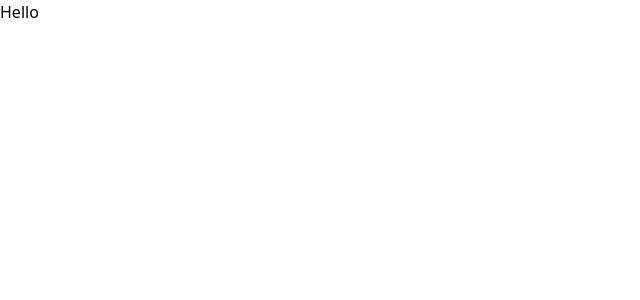
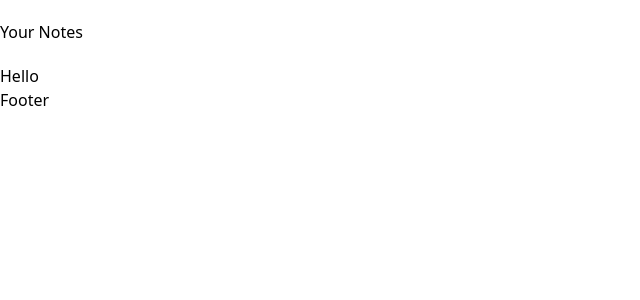
Before and after one commit to shareef99/yourounotes, a Next.js app: page / in a window 1280 px wide. Shown: the top 300 px of the page, without its empty margins (0-640 px from the left). Built offline with nearby package versions, Linux system fonts and the light colour scheme.

Commit message:
Add layout and config tailwind

```diff
--- /dev/null
+++ b/components/Footer.tsx
@@ -0,0 +1,9 @@
+import React from "react";
+
+interface Props {}
+
+const Footer = (props: Props) => {
+    return <div className="">Footer</div>;
+};
+
+export default Footer;
--- /dev/null
+++ b/components/Layout.tsx
@@ -0,0 +1,17 @@
+import React, { FC } from "react";
+import Footer from "./Footer";
+import Navbar from "./Navbar";
+
+interface Props {
+    children: FC;
+}
+
+export const Layout = ({ children }: Props) => {
+    return (
+        <div>
+            <Navbar />
+            {children}
+            <Footer />
+        </div>
+    );
+};
--- /dev/null
+++ b/components/Navbar.tsx
@@ -0,0 +1,152 @@
+import { FC, useEffect, useState } from "react";
+// import { useHistory, Link } from "react-router-dom";
+// import { useAuth } from "../contexts/AuthContext";
+// import IconButton from "@material-ui/core/IconButton";
+// import AccountCircle from "@material-ui/icons/AccountCircle";
+// import Menu from "@material-ui/core/Menu";
+// import MenuItem from "@material-ui/core/MenuItem";
+
+interface Props {}
+
+const Navbar = (props: Props) => {
+    const [isAtTop, setIsAtTop] = useState<any>();
+    // const history = useHistory();
+    // const { currentUser, user, logout } = useAuth();
+    const [anchorEl, setAnchorEl] = useState<any>(null);
+    const open = Boolean(anchorEl);
+
+    const handleScroll = () => {
+        window.addEventListener("scroll", () => {
+            if (window.pageYOffset > 50) {
+                setIsAtTop(true);
+            } else {
+                setIsAtTop(false);
+            }
+        });
+    };
+
+    const handleMenu = (event: any) => {
+        setAnchorEl(event.currentTarget);
+    };
+
+    const handleProfile = () => {
+        // history.push("/pages/profile");
+    };
+
+    const handleClose = () => {
+        setAnchorEl(null);
+    };
+
+    const handleNotes = () => {
+        // history.push(`/student/year=${user.year}/sem=${user.sem}`);
+    };
+
+    const handleUpload = () => {
+        // history.push("/pages/upload");
+    };
+
+    const handleRequest = () => {
+        // history.push("/pages/request");
+    };
+
+    const handleAbout = () => {
+        // history.push("/pages/about-us");
+    };
+
+    const handleHome = () => {
+        // history.push("/");
+    };
+
+    const handleAllSubjects = () => {
+        // history.push("/student/all-subjects");
+    };
+
+    useEffect(() => {
+        handleScroll();
+        return () => {
+            setIsAtTop({});
+        };
+    }, []);
+
+    return (
+        <>
+            <nav
+                id="Navbar"
+                className={`flex max-w-full w-full justify-between px-10% sm:px-10% h-16 items-center
+                    bg-transparent transition duration-500 ease-in sticky top-0  border-opacity-0 ${
+                        isAtTop &&
+                        `transition duration-500 ease-in bg-blue-500 text-whiteShade z-20
+                      border-b-2 shadow-xl `
+                    }`}
+            >
+                <div>
+                    <p
+                        onClick={handleHome}
+                        className="hover:cursor-pointer font-medium text-midBlack"
+                    >
+                        Your Notes
+                    </p>
+                </div>
+                {/* {currentUser ? ( */}
+                <>
+                    <div>
+                        {/* <IconButton
+                            aria-label="account of current user"
+                            aria-haspopup="true"
+                            onClick={handleMenu}
+                            className="focus:outline-none text-midBlack"
+                        >
+                            <AccountCircle />
+                        </IconButton> */}
+                        {/* <Menu
+                                id="menu-appbar"
+                                anchorEl={anchorEl}
+                                anchorOrigin={{
+                                    vertical: "top",
+                                    horizontal: "right",
+                                }}
+                                keepMounted
+                                transformOrigin={{
+                                    vertical: "top",
+                                    horizontal: "center",
+                                }}
+                                open={open}
+                                onClose={handleClose}
+                            >
+                                <MenuItem onClick={handleProfile}>
+                                    Profile
+                                </MenuItem>
+                                <MenuItem onClick={handleNotes}>
+                                    Your Subjects
+                                </MenuItem>
+                                <MenuItem onClick={handleAllSubjects}>
+                                    All Subjects
+                                </MenuItem>
+                                <MenuItem onClick={handleUpload}>
+                                    Upload Notes
+                                </MenuItem>
+                                <MenuItem onClick={handleRequest}>
+                                    Request Notes
+                                </MenuItem>
+                                <MenuItem onClick={handleAbout}>
+                                    About us
+                                </MenuItem>
+                                <MenuItem onClick={logout}>Sign out</MenuItem>
+                            </Menu> */}
+                    </div>
+                </>
+                {/* ) : ( */}
+                <>
+                    <div>
+                        <button>
+                            {/* <Link to="/login">Sign in</Link> */}
+                        </button>
+                    </div>
+                </>
+                {/* )} */}
+            </nav>
+        </>
+    );
+};
+
+export default Navbar;
--- a/package.json
+++ b/package.json
@@ -10,7 +10,8 @@
     "dependencies": {
         "next": "10.1.3",
         "react": "17.0.2",
-    "react-dom": "17.0.2"
+        "react-dom": "17.0.2",
+        "scss": "^0.2.4"
     },
     "devDependencies": {
         "@types/node": "^14.14.37",
--- a/pages/_app.js
+++ b/pages/_app.js
@@ -1,8 +1,13 @@
-import "../styles/globals.css";
+import "../styles/globals.scss";
 import "../styles/tailwind.css";
+import { Layout } from "../components/Layout";
 
 function MyApp({ Component, pageProps }) {
-    return <Component {...pageProps} />;
+    return (
+        <Layout>
+            <Component {...pageProps} />
+        </Layout>
+    );
 }
 
 export default MyApp;
--- a/pages/index.tsx
+++ b/pages/index.tsx
@@ -8,7 +8,7 @@ export default function Home() {
                 <meta name="keywords" content="isl notes engineering shareef" />
             </Head>
             <div>
-                <h1>Hello</h1>
+                <h1 className="">Hello</h1>
             </div>
         </>
     );
--- a/styles/globals.css
+++ /dev/null
@@ -1,16 +0,0 @@
-html,
-body {
-  padding: 0;
-  margin: 0;
-  font-family: -apple-system, BlinkMacSystemFont, Segoe UI, Roboto, Oxygen,
-    Ubuntu, Cantarell, Fira Sans, Droid Sans, Helvetica Neue, sans-serif;
-}
-
-a {
-  color: inherit;
-  text-decoration: none;
-}
-
-* {
-  box-sizing: border-box;
-}
--- /dev/null
+++ b/styles/globals.scss
@@ -0,0 +1,52 @@
+html,
+body {
+    scroll-behavior: smooth;
+    padding: 0;
+    margin: 0;
+    font-family: -apple-system, BlinkMacSystemFont, Segoe UI, Roboto, Oxygen,
+        Ubuntu, Cantarell, Fira Sans, Droid Sans, Helvetica Neue, sans-serif;
+}
+
+a {
+    color: inherit;
+    text-decoration: none;
+}
+
+ul,
+ol {
+    li {
+        list-style: none;
+        padding: 0%;
+        margin: 0%;
+    }
+}
+
+* {
+    box-sizing: border-box;
+}
+
+.Container {
+    max-width: 90%;
+    margin: 50px auto;
+    @media (min-width: 475px) {
+    }
+    @media (min-width: 640px) {
+        max-width: 85%;
+    }
+    @media (min-width: 1024px) {
+        max-width: 80%;
+    }
+}
+
+.paddingContainer {
+    max-width: 90%;
+    margin: 50px auto;
+    @media (min-width: 475px) {
+    }
+    @media (min-width: 640px) {
+        max-width: 85%;
+    }
+    @media (min-width: 1024px) {
+        max-width: 80%;
+    }
+}
--- a/tailwind.config.js
+++ b/tailwind.config.js
@@ -1,3 +1,5 @@
+const defaultTheme = require("tailwindcss/defaultTheme");
+
 module.exports = {
     purge: [
         "./pages/**/*.{js,ts,jsx,tsx}",
@@ -5,7 +7,39 @@ module.exports = {
     ],
     darkMode: false, // or 'media' or 'class'
     theme: {
-        extend: {},
+        extend: {
+            colors: {
+                background: {
+                    DEFAULT: "#fffffe",
+                    dark: "#16161a",
+                },
+                heading: {
+                    // sub-heading, card-heading(dark also), card-paragraph = light mode
+                    DEFAULT: "#2b2c34",
+                    dark: "#fffffe",
+                },
+                paragraph: {
+                    DEFAULT: "#2b2c34",
+                    dark: "#94a1b2", // sub-heading, card-paragraph = dark mode
+                },
+                button: {
+                    DEFAULT: "#6246ea",
+                    dark: "#7f5af0",
+                },
+                buttonText: {
+                    DEFAULT: "#fffffe",
+                    dark: "#fffffe",
+                },
+                cardBackground: {
+                    DEFAULT: "#d1d1e9",
+                    dark: "#16161a",
+                },
+            },
+        },
+        screens: {
+            xs: "475px",
+            ...defaultTheme.screens,
+        },
     },
     variants: {
         extend: {},
```
Also changed, not shown: tsconfig.json (+3 -13 lines), 1 other file (tests, documents, lock files or other folders). Lines whose indentation alone changed are shown as unchanged.
